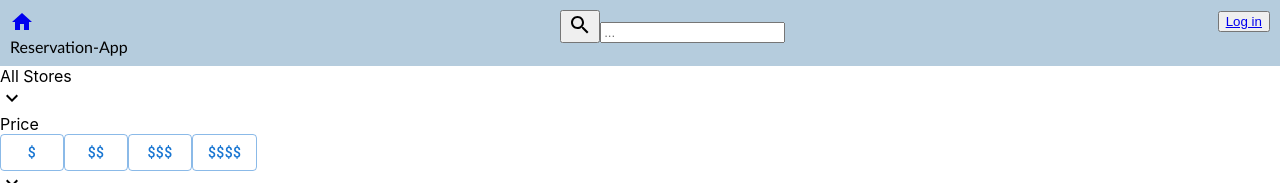
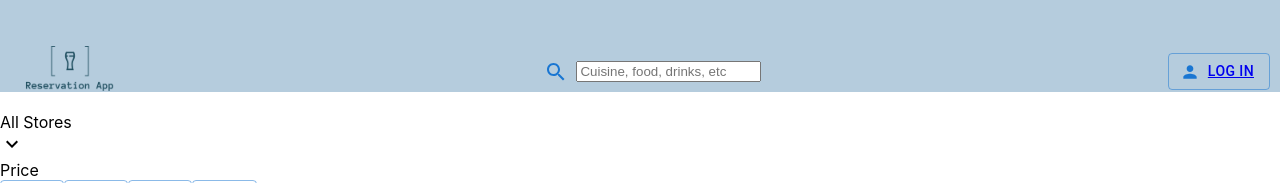
Before and after one commit to lsajid/pursuit-takehome-2022-fe, a React (Create React App) app: page / in a window 1280 px wide. Shown: the top 183 px of the page. Built offline with nearby package versions, Linux system fonts and the light colour scheme; no server answers.

Commit message:
added some navBar styling

```diff
--- a/src/Components/NavBar.js
+++ b/src/Components/NavBar.js
@@ -1,34 +1,41 @@
 import React from 'react';
 import { Link } from "react-router-dom";
 import "../Styles/NavBar.css";
-import HomeIcon from '@mui/icons-material/Home';
+import logoImage from "../assets/logo_transparent.png"
 import SearchIcon from '@mui/icons-material/Search';
+import { IconButton } from '@mui/material';
+import PersonIcon from '@mui/icons-material/Person';
+import {Button} from '@mui/material';
 
 function NavBar() {
 
   return (
-    <nav>
-        <div className='navbar-container'>
+    <nav className='navbar-container'>
 
-            <div className='navbar-home-info'>
-                <Link to="/"> <HomeIcon/></Link>
-                <div className="navbar-text">Reservation-App</div>
+            <div className='info-image-box'>
+                <Link to="/"> <img src={logoImage} alt="link to home page"/> </Link>
             </div>
 
+            <div className='form-container'>
+                <form className='search-form'>
+                    <IconButton className="search-button" aria-label="search by restaurant name or cuisine type" color="primary">
+                        <SearchIcon />
+                    </IconButton>
 
-            <form className='navbar-input'>
-                <button className='navbar-inputButton'><SearchIcon/></button>
                     <input
-                    placeholder='...'
+                        className='search-input'
+                        placeholder='Cuisine, food, drinks, etc '
                         type="text"
                         onInput={""}
                         value={""}
                     />
                 </form>
-            <div>
-                <button><Link to="/">Log in</Link></button>
             </div>
 
+            <div className='login-box'>
+                <Button className="login-button" variant="outlined" startIcon={<PersonIcon/>} aria-label='sign into account'>
+                    <Link to="/">Log in</Link>
+                </Button>
             </div>
     </nav>
   )
--- a/src/Styles/NavBar.css
+++ b/src/Styles/NavBar.css
@@ -1,21 +1,39 @@
 .navbar-container{
-    z-index: 7;
     padding: 10px;
     display: flex;
     background-color: #b5ccdd;
+    height: 9vh;
     justify-content: space-between;
-    font-family:'Trebuchet MS', 'Lucida Sans Unicode', 'Lucida Grande', 'Lucida Sans', Arial, sans-serif;
-    /* font-family:'Gill Sans', 'Gill Sans MT', Calibri, 'Trebuchet MS', sans-serif; */
+    align-items: center;
+    font-family: 'Trebuchet MS', 'Lucida Sans Unicode', 'Lucida Grande', 'Lucida Sans', Arial, sans-serif;
+    flex-direction: row;
+    flex-wrap: wrap;
+    margin-bottom: 20px;
 }
 
-.navbar-home-info{
+
+.info-image-box img{
+    height: 120px;
+    width: auto;
+}
+
+
+.search-form{
 
 }
 
-.navbar-input{
+.search-button{
 
 }
 
-.navbar-inputButton{
+.search-input{
 
 }
+
+.login-box{
+
+}
+
+.login-button{
+
+}
```
Lines whose indentation alone changed are shown as unchanged.
